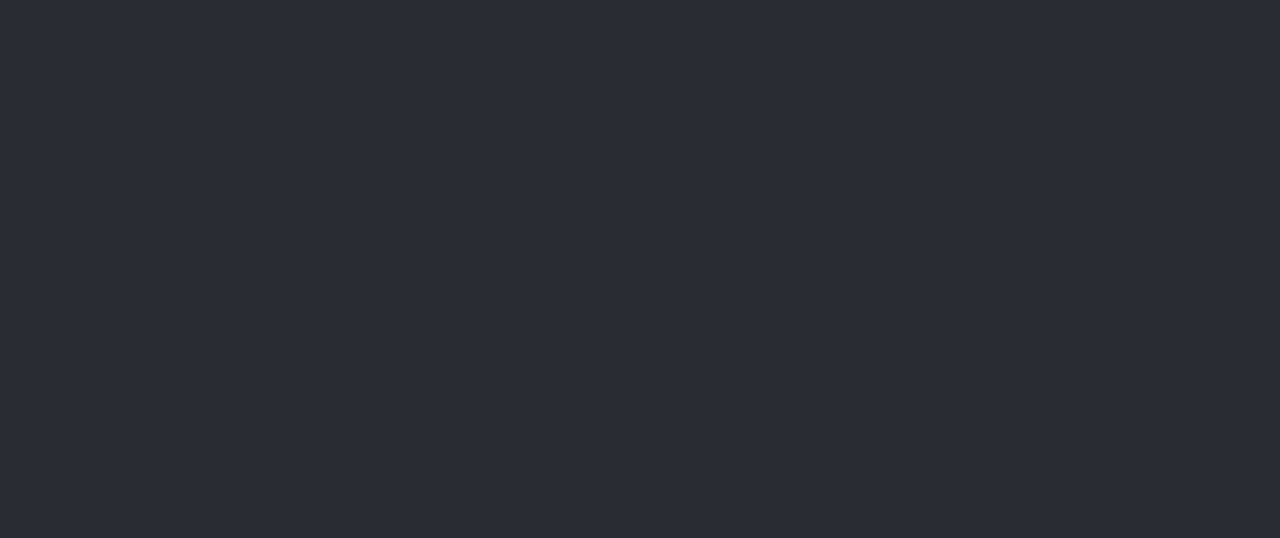
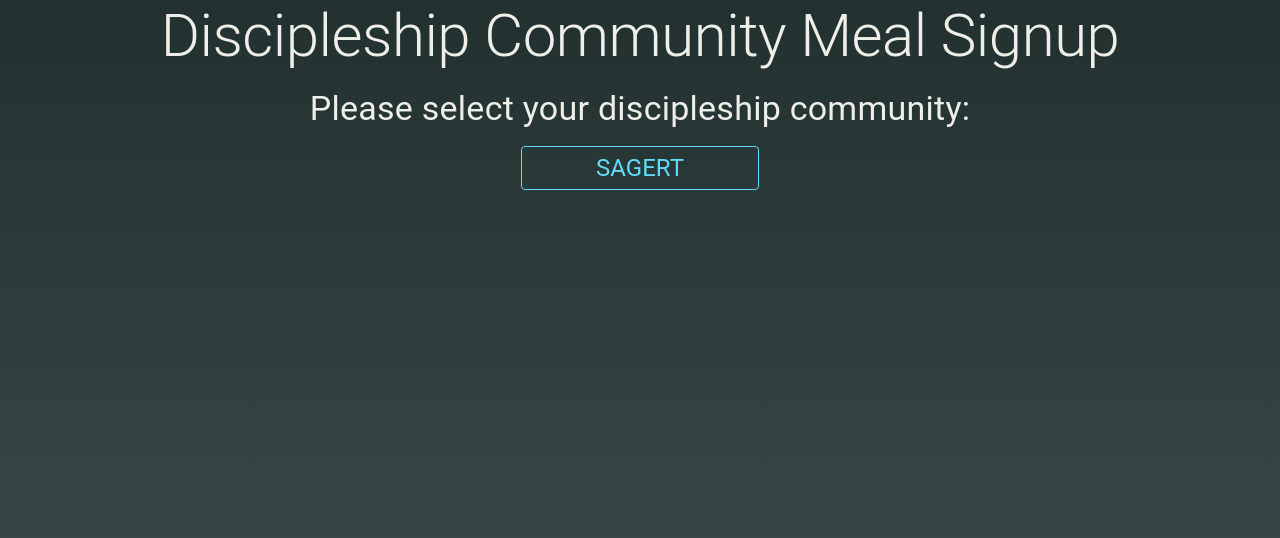
Before and after one commit to drewdcamp/meal-signup, a React (Create React App) app: page / in a window 1280 px wide. Before the commit this address had no page. Shown: the top 538 px of the page. Built offline with nearby package versions, Linux system fonts and the light colour scheme.

Commit message:
fix: switching to hash router

```diff
--- a/package.json
+++ b/package.json
@@ -2,7 +2,7 @@
   "name": "meal-signup",
   "version": "0.1.0",
   "private": true,
-  "homepage": "/meal-signup/",
+  "homepage": "https://drewdcamp.github.io/meal-signup/#",
   "dependencies": {
     "@emotion/react": "^11.14.0",
     "@emotion/styled": "^11.14.0",
--- a/src/App.js
+++ b/src/App.js
@@ -80,7 +80,6 @@ function App() {
   const params = useParams();
 
   React.useEffect(() => {
-    console.log(cookies)
 
     if (cookies.email) {
       setUserEmail(cookies.email);
@@ -205,7 +204,7 @@ function App() {
     groupURL,
   ]);
 
-  const updateEmail = React.useCallback (() => {
+  const updateEmail = React.useCallback(() => {
     setUserEmail(formEmail);
     setEmailVisible(false);
     setFormVisible(true);
@@ -459,7 +458,7 @@ function App() {
                   </Typography>
                 </Button>
 
-                {!rsvpExists && <Button onClick = {() => {setEmailVisible(true)}}>Edit Existing RSVP</Button>}
+                {!rsvpExists && <Button onClick={() => { setEmailVisible(true) }}>Edit Existing RSVP</Button>}
               </>
             )}
 
@@ -1095,7 +1094,7 @@ function App() {
                   variant="outlined"
                   color="white"
                   sx={{ width: "30ch", maxWidth: "90vw" }}
-                  href="/meal-signup/sagert"
+                  href="#/sagert"
                 >
                   <Typography textAlign="center" variant="h5">
                     Sagert
--- a/src/index.js
+++ b/src/index.js
@@ -2,18 +2,18 @@ import React from "react";
 import ReactDOM from "react-dom/client";
 import App from "./App";
 import { CookiesProvider } from "react-cookie";
-import { BrowserRouter, Routes, Route } from "react-router";
+import { HashRouter, Routes, Route } from "react-router";
 
 const root = ReactDOM.createRoot(document.getElementById("root"));
 root.render(
   <React.StrictMode>
-    <BrowserRouter>
+    <HashRouter>
       <CookiesProvider>
         <Routes>
-          <Route path="meal-signup/" element={<App />} />
-          <Route path="meal-signup/:groupId" element={<App />} />
+          <Route path="/" element={<App />} />
+          <Route path="/:groupId" element={<App />} />
         </Routes>
       </CookiesProvider>
-    </BrowserRouter>
+    </HashRouter>
   </React.StrictMode>
 );
```
Lines whose indentation alone changed are shown as unchanged.
